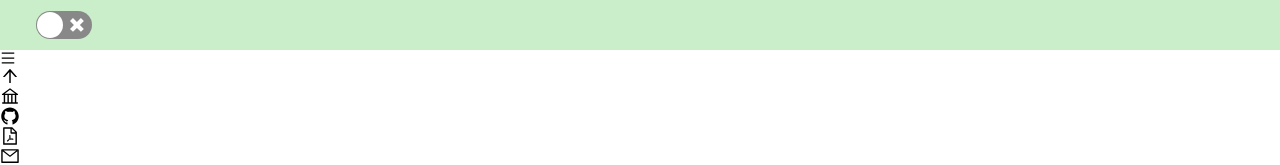
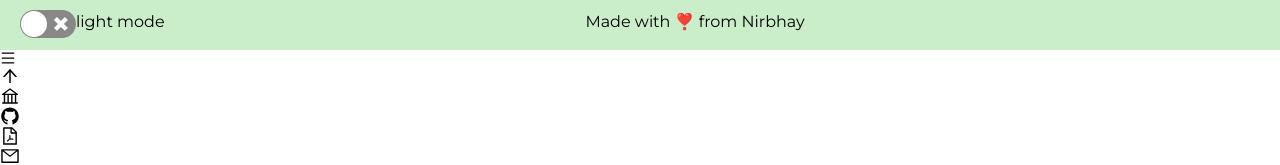
Before and after one commit to NirbhayPS/Portfolio-Website, a React (Vite) app: page / in a window 1280 px wide. Shown: the top 165 px of the page. Built offline with nearby package versions, Linux system fonts and the light colour scheme; grey boxes are pictures that could not be loaded; the HTML template or start-up script is replaced by a standard one.

Commit message:
aesthetic changes

```diff
--- a/src/App.css
+++ b/src/App.css
@@ -78,12 +78,34 @@
     background-color: black;
 
 }
+#light .text {
+    color: black;
+}
+#dark .text {
+    color: white;
+}
+#light .myname {
+    text-align: right;
+        float: right;
+        clear: none;
+        width: 50%;
+    color: black;
+}
+#dark .myname {
+    text-align: right;
+        float: right;
+        clear: none;
+        width: 50%;
+    color: white;
+}
 
 .switch {
-    /* position: fixed; */
+    position: relative;
+    top: 10px;
+    left: 20px;
     display: flex;
-    width: 10vw;
+    /* width: 10vw; */
     height: 50px;
-    justify-content: center;
-    align-items: center;
+    /* justify-content: center;
+    align-items: center; */
 }
--- a/src/App.jsx
+++ b/src/App.jsx
@@ -21,7 +21,7 @@ function App() {
     <ThemeContext.Provider value={{theme, toggleTheme}}> {/*basically provides theme to all child components */}
     <div className = 'App' id = {theme}>
       <div className='switch'>
-        <ReactSwitch onChange={toggleTheme} checked= {theme ==="dark"} theme/>
+        <ReactSwitch onChange={toggleTheme} checked= {theme ==="dark"}/> <p className='text'>{theme} mode</p> <p className='myname'>Made with ❣️ from Nirbhay</p>
       </div>
       <Sidenav/>
       <Main />
```
